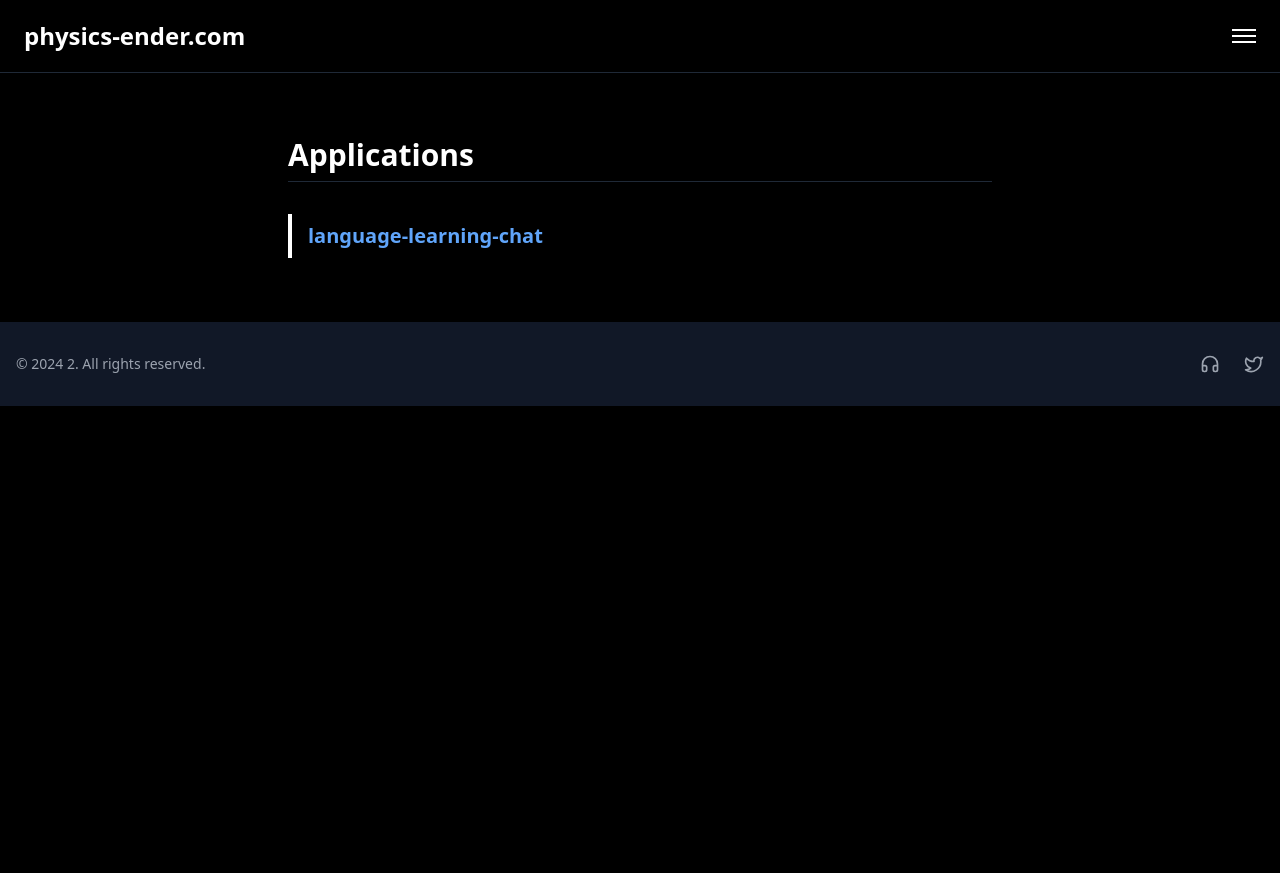
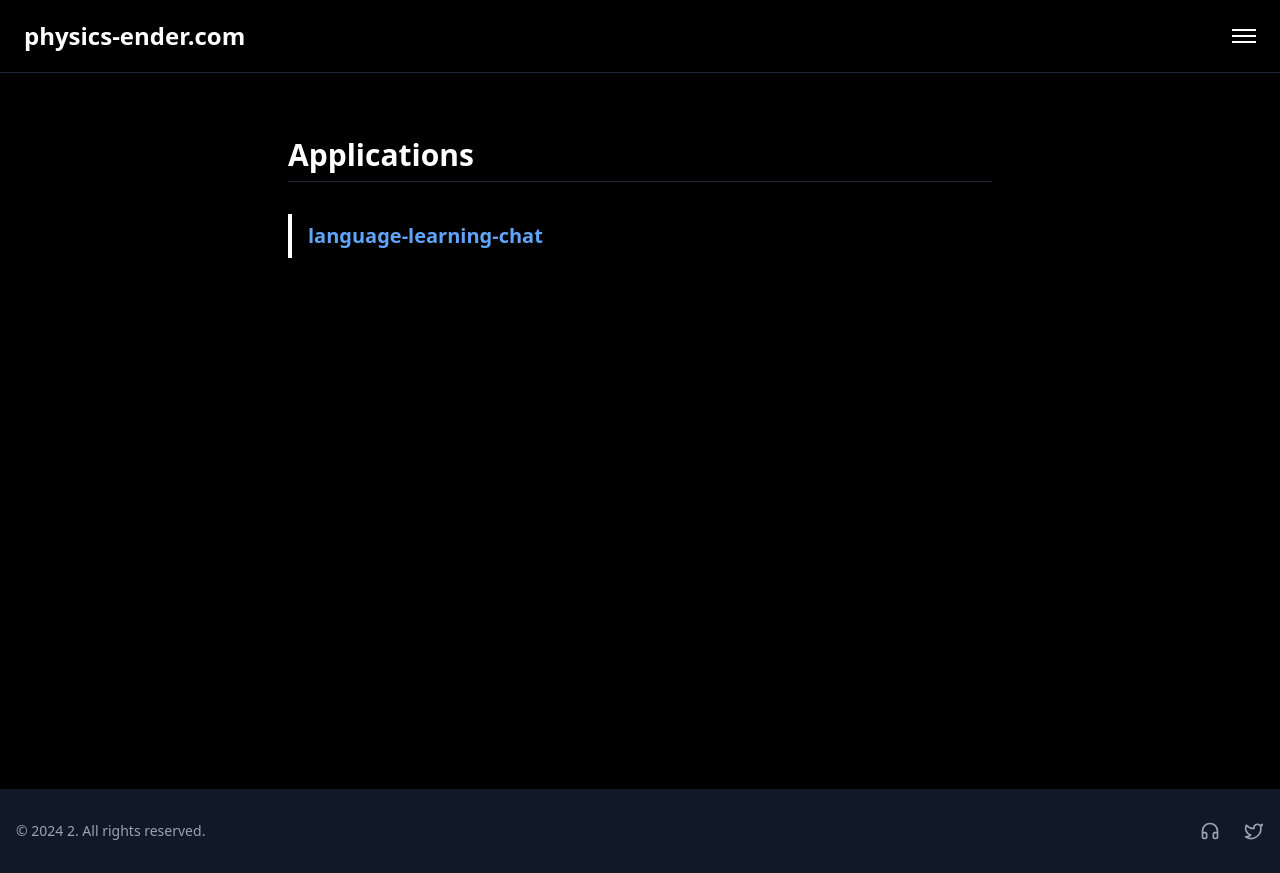
Before and after one commit to shadowverser/physics-ender.com, a Next.js app: page /applications in a window 1280 px wide. Built offline with nearby package versions, Linux system fonts and the light colour scheme.

Commit message:
footer fix

```diff
--- a/src/app/applications/page.tsx
+++ b/src/app/applications/page.tsx
@@ -14,7 +14,7 @@
     <ThemeProvider>
       <div className="min-h-screen flex flex-col bg-black text-white">
         <Header />
-        <main className="max-w-screen-md w-full mx-auto px-8 py-16">
+        <main className="max-w-screen-md w-full mx-auto px-8 py-16 flex-grow">
           <section>
             <h2 className="text-3xl font-bold mb-8 border-b border-gray-800 pb-2">Applications</h2>
             <div className="space-y-8">
--- a/src/app/articles/page.tsx
+++ b/src/app/articles/page.tsx
@@ -35,7 +35,7 @@
     <ThemeProvider>
       <div className="min-h-screen flex flex-col bg-black text-white">
         <Header />
-        <main className="max-w-screen-md w-full mx-auto px-8 py-16">
+        <main className="max-w-screen-md w-full mx-auto px-8 py-16 flex-grow">
           <section>
             <h2 className="text-3xl font-bold mb-8 border-b border-gray-800 pb-2">Articles</h2>
             <div className="space-y-8">
--- a/src/app/sketches/page.tsx
+++ b/src/app/sketches/page.tsx
@@ -34,7 +34,7 @@
     <ThemeProvider>
       <div className="min-h-screen flex flex-col bg-black text-white">
         <Header />
-        <main className="max-w-screen-md w-full mx-auto px-8 py-16">
+        <main className="max-w-screen-md w-full mx-auto px-8 py-16 flex-grow">
           <section>
             <h2 className="text-3xl font-bold mb-8 border-b border-gray-800 pb-2">Sketches</h2>
             <div className="space-y-8">
```
